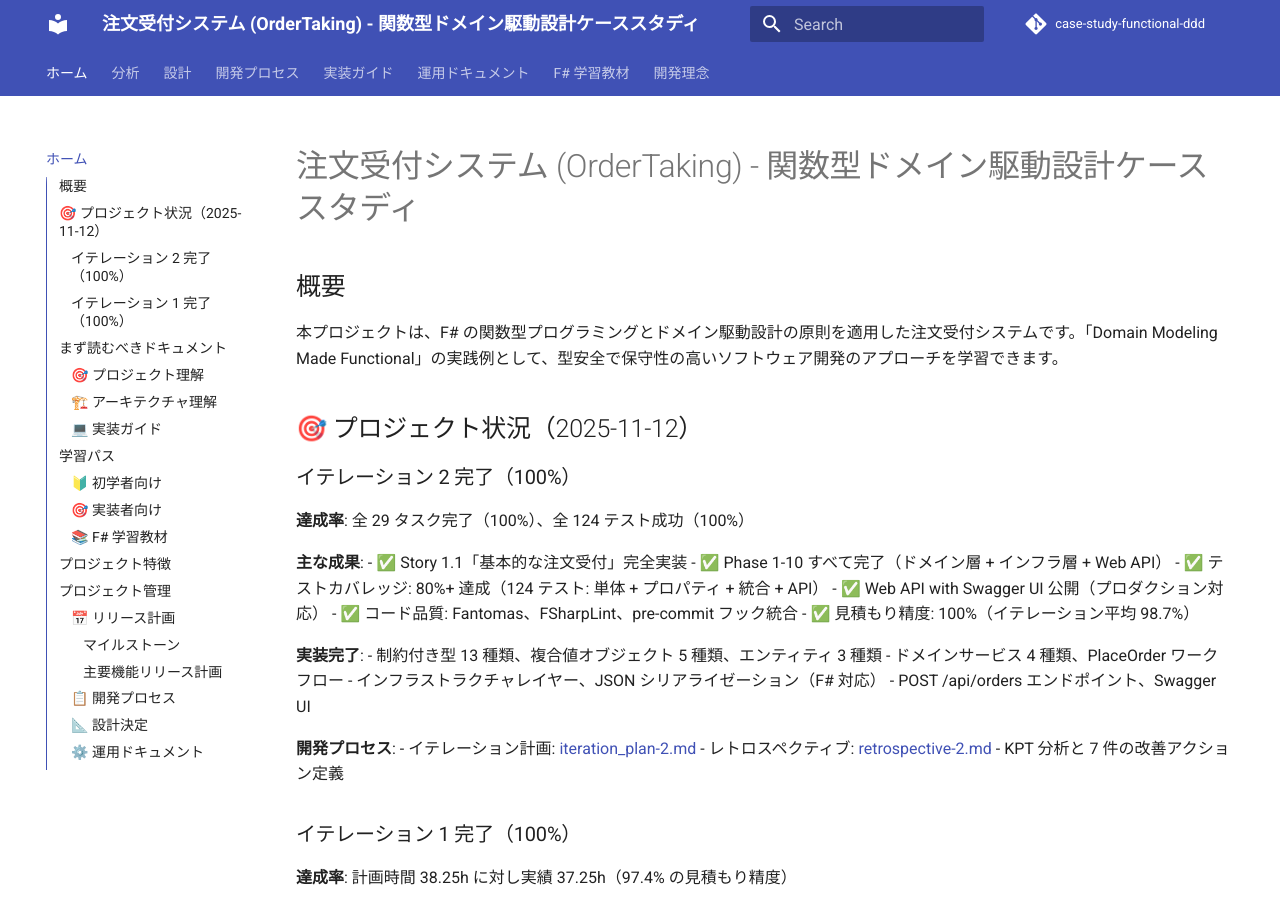
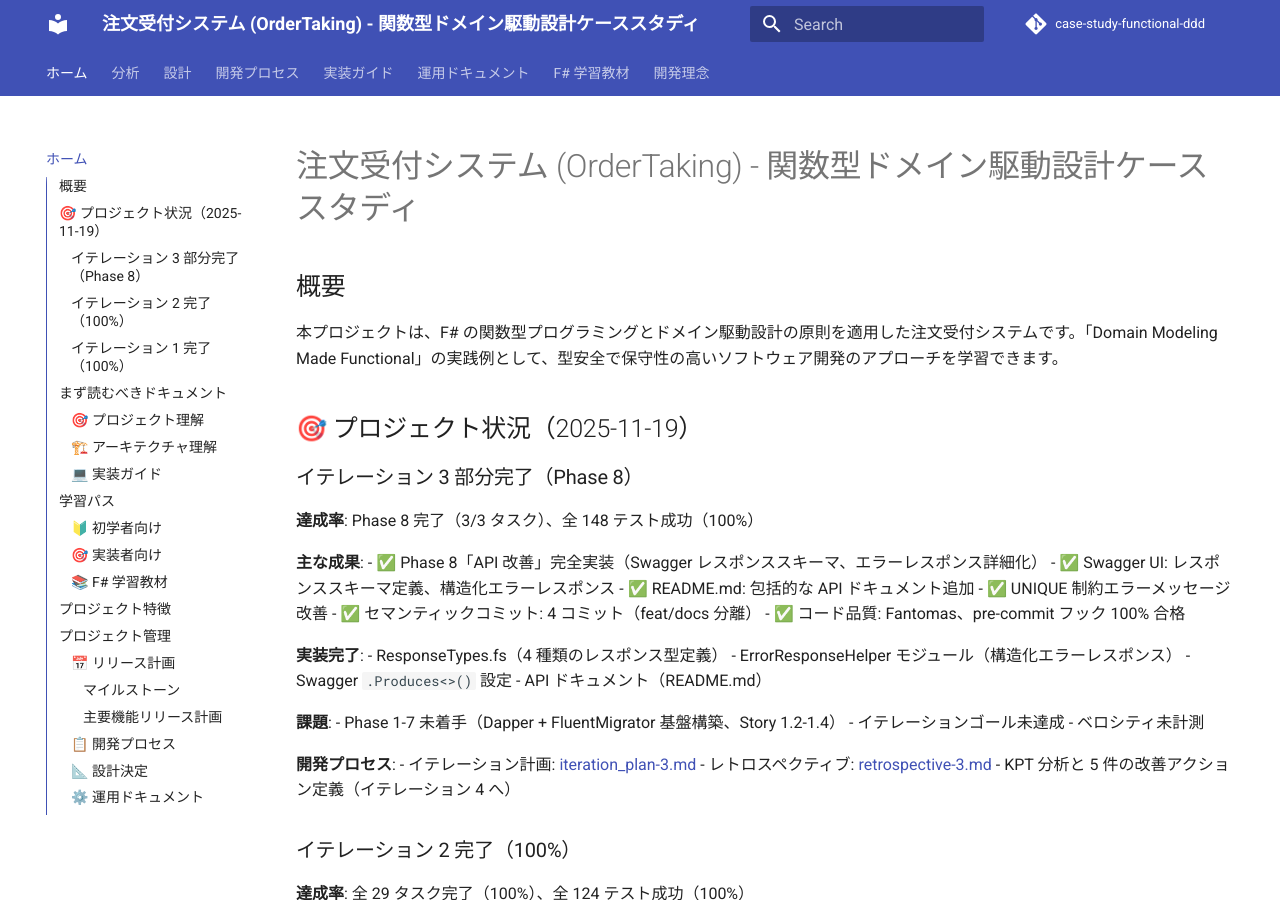
Before and after one commit to k2works/case-study-functional-ddd, an MkDocs documentation site: the page built from docs/index.md, in a window 1280 px wide and 900 px high. Built offline with MkDocs 1.6.1 and Material for MkDocs 9.7.7, drawn with Linux system fonts in a browser that asks for light colours; comment, search, counter and statistics services are not loaded; some of the changed text lies outside the part shown.

Commit message:
docs: イテレーション 3 完了に伴いドキュメントインデックスを更新
- mkdocs.yml: Iteration 3 とレトロスペクティブ 3 をナビゲーションに追加
- docs/index.md: イテレーション 3 計画とレトロスペクティブ 3 のリンクを追加
- 開発プロセスセクションのドキュメント参照を最新化

```diff
--- a/docs/index.md
+++ b/docs/index.md
@@ -4,7 +4,35 @@
 
 本プロジェクトは、F# の関数型プログラミングとドメイン駆動設計の原則を適用した注文受付システムです。「Domain Modeling Made Functional」の実践例として、型安全で保守性の高いソフトウェア開発のアプローチを学習できます。
 
-## 🎯 プロジェクト状況（2025-11-12）
+## 🎯 プロジェクト状況（2025-11-19）
+
+### イテレーション 3 部分完了（Phase 8）
+
+**達成率**: Phase 8 完了（3/3 タスク）、全 148 テスト成功（100%）
+
+**主な成果**:
+- ✅ Phase 8「API 改善」完全実装（Swagger レスポンススキーマ、エラーレスポンス詳細化）
+- ✅ Swagger UI: レスポンススキーマ定義、構造化エラーレスポンス
+- ✅ README.md: 包括的な API ドキュメント追加
+- ✅ UNIQUE 制約エラーメッセージ改善
+- ✅ セマンティックコミット: 4 コミット（feat/docs 分離）
+- ✅ コード品質: Fantomas、pre-commit フック 100% 合格
+
+**実装完了**:
+- ResponseTypes.fs（4 種類のレスポンス型定義）
+- ErrorResponseHelper モジュール（構造化エラーレスポンス）
+- Swagger `.Produces<>()` 設定
+- API ドキュメント（README.md）
+
+**課題**:
+- Phase 1-7 未着手（Dapper + FluentMigrator 基盤構築、Story 1.2-1.4）
+- イテレーションゴール未達成
+- ベロシティ未計測
+
+**開発プロセス**:
+- イテレーション計画: [iteration_plan-3.md](./development/iteration_plan-3.md)
+- レトロスペクティブ: [retrospective-3.md](./development/retrospective-3.md)
+- KPT 分析と 5 件の改善アクション定義（イテレーション 4 へ）
 
 ### イテレーション 2 完了（100%）
 
@@ -126,10 +154,12 @@
   - [Iteration 0 計画](./development/iteration_plan-0.md) - 完了（環境構築）
   - [Iteration 1 計画](./development/iteration_plan-1.md) - 完了（100%、97.4% 精度）
   - [Iteration 2 計画](./development/iteration_plan-2.md) - 完了（100%、全 29 タスク）
+  - [Iteration 3 計画](./development/iteration_plan-3.md) - 部分完了（Phase 8 のみ、Phase 1-7 未着手）
 - [レトロスペクティブ](./development/) - イテレーション振り返りと改善
   - [Retrospective 0](./development/retrospective-0.md) - 環境構築の振り返り
   - [Retrospective 1](./development/retrospective-1.md) - KPT 分析と 13 件の改善アクション
   - [Retrospective 2](./development/retrospective-2.md) - KPT 分析と 7 件の改善アクション（Story 1.1 完了）
+  - [Retrospective 3](./development/retrospective-3.md) - KPT 分析と 5 件の改善アクション（Phase 8 完了）
 - [デイリースタンドアップ記録](./operation/process/standup-logs/) - 日次進捗と課題管理
   - [2025年1月](./operation/process/standup-logs/2025-01.md)
 
--- a/mkdocs.yml
+++ b/mkdocs.yml
@@ -75,10 +75,12 @@ nav:
       - Iteration 0 (環境構築): development/iteration_plan-0.md
       - Iteration 1: development/iteration_plan-1.md
       - Iteration 2: development/iteration_plan-2.md
+      - Iteration 3: development/iteration_plan-3.md
     - レトロスペクティブ:
       - Retrospective 0: development/retrospective-0.md
       - Retrospective 1: development/retrospective-1.md
       - Retrospective 2: development/retrospective-2.md
+      - Retrospective 3: development/retrospective-3.md
     - デイリースタンドアップ:
       - スタンドアップガイド: operation/process/daily-standup-guide.md
       - 記録 2025-01: operation/process/standup-logs/2025-01.md
```
